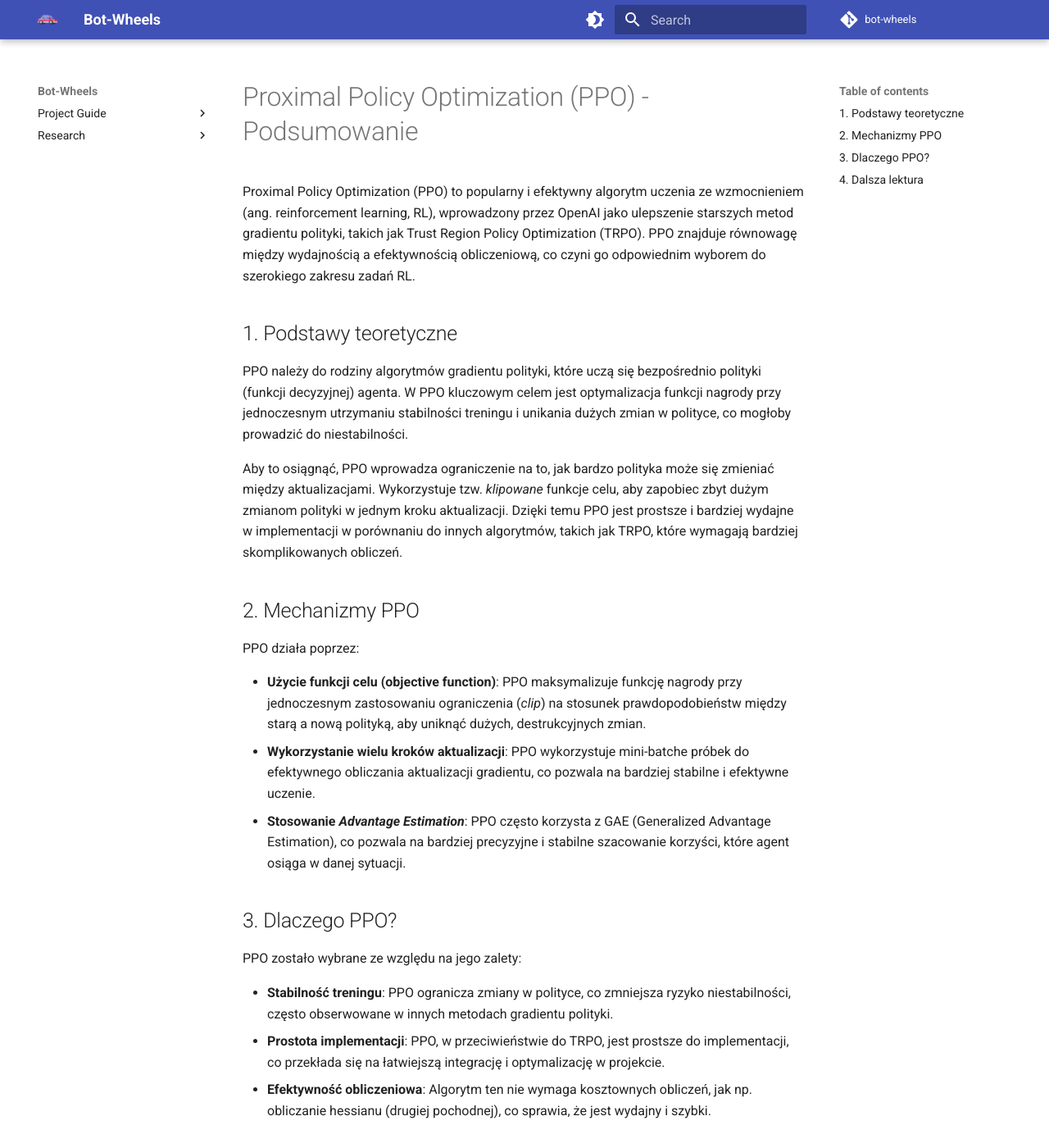
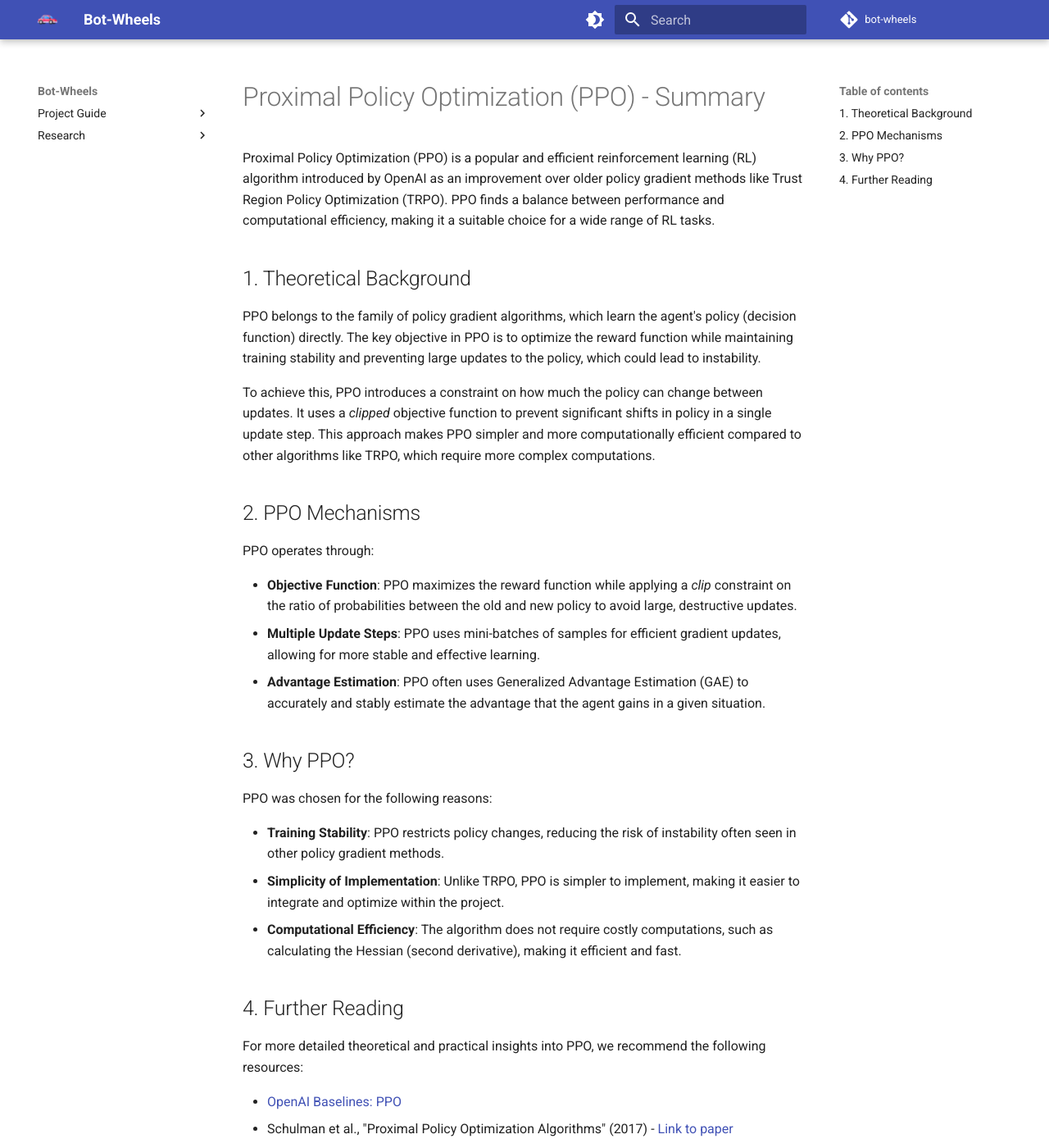
Before and after one commit to bot-wheels/docs, an MkDocs documentation site: the page built from docs/research/ppo-algorithms/summary.md, in a window 1280 px wide and 1400 px high. Shown: the whole window at 82% size. Built offline with MkDocs 1.6.1 and Material for MkDocs 9.7.7, drawn with Linux system fonts in a browser that asks for light colours; some of the changed text lies outside the part shown.

Commit message:
Translation
Translating pl language to english

```diff
--- a/docs/research/ppo-algorithms/summary.md
+++ b/docs/research/ppo-algorithms/summary.md
@@ -1,39 +1,39 @@
-# Proximal Policy Optimization (PPO) - Podsumowanie
+# Proximal Policy Optimization (PPO) - Summary
 
-Proximal Policy Optimization (PPO) to popularny i efektywny algorytm uczenia ze wzmocnieniem (ang. reinforcement learning, RL), wprowadzony przez OpenAI jako ulepszenie starszych metod gradientu polityki, takich jak Trust Region Policy Optimization (TRPO). PPO znajduje równowagę między wydajnością a efektywnością obliczeniową, co czyni go odpowiednim wyborem do szerokiego zakresu zadań RL.
+Proximal Policy Optimization (PPO) is a popular and efficient reinforcement learning (RL) algorithm introduced by OpenAI as an improvement over older policy gradient methods like Trust Region Policy Optimization (TRPO). PPO finds a balance between performance and computational efficiency, making it a suitable choice for a wide range of RL tasks.
 
-## 1. Podstawy teoretyczne
+## 1. Theoretical Background
 
-PPO należy do rodziny algorytmów gradientu polityki, które uczą się bezpośrednio polityki (funkcji decyzyjnej) agenta. W PPO kluczowym celem jest optymalizacja funkcji nagrody przy jednoczesnym utrzymaniu stabilności treningu i unikania dużych zmian w polityce, co mogłoby prowadzić do niestabilności.
+PPO belongs to the family of policy gradient algorithms, which learn the agent's policy (decision function) directly. The key objective in PPO is to optimize the reward function while maintaining training stability and preventing large updates to the policy, which could lead to instability.
 
-Aby to osiągnąć, PPO wprowadza ograniczenie na to, jak bardzo polityka może się zmieniać między aktualizacjami. Wykorzystuje tzw. *klipowane* funkcje celu, aby zapobiec zbyt dużym zmianom polityki w jednym kroku aktualizacji. Dzięki temu PPO jest prostsze i bardziej wydajne w implementacji w porównaniu do innych algorytmów, takich jak TRPO, które wymagają bardziej skomplikowanych obliczeń.
+To achieve this, PPO introduces a constraint on how much the policy can change between updates. It uses a *clipped* objective function to prevent significant shifts in policy in a single update step. This approach makes PPO simpler and more computationally efficient compared to other algorithms like TRPO, which require more complex computations.
 
-## 2. Mechanizmy PPO
+## 2. PPO Mechanisms
 
-PPO działa poprzez:
+PPO operates through:
 
-- **Użycie funkcji celu (objective function)**: PPO maksymalizuje funkcję nagrody przy jednoczesnym zastosowaniu ograniczenia (*clip*) na stosunek prawdopodobieństw między starą a nową polityką, aby uniknąć dużych, destrukcyjnych zmian.
-- **Wykorzystanie wielu kroków aktualizacji**: PPO wykorzystuje mini-batche próbek do efektywnego obliczania aktualizacji gradientu, co pozwala na bardziej stabilne i efektywne uczenie.
-- **Stosowanie *Advantage Estimation***: PPO często korzysta z GAE (Generalized Advantage Estimation), co pozwala na bardziej precyzyjne i stabilne szacowanie korzyści, które agent osiąga w danej sytuacji.
+- **Objective Function**: PPO maximizes the reward function while applying a *clip* constraint on the ratio of probabilities between the old and new policy to avoid large, destructive updates.
+- **Multiple Update Steps**: PPO uses mini-batches of samples for efficient gradient updates, allowing for more stable and effective learning.
+- **Advantage Estimation**: PPO often uses Generalized Advantage Estimation (GAE) to accurately and stably estimate the advantage that the agent gains in a given situation.
 
-## 3. Dlaczego PPO?
+## 3. Why PPO?
 
-PPO zostało wybrane ze względu na jego zalety:
+PPO was chosen for the following reasons:
 
-- **Stabilność treningu**: PPO ogranicza zmiany w polityce, co zmniejsza ryzyko niestabilności, często obserwowane w innych metodach gradientu polityki.
-- **Prostota implementacji**: PPO, w przeciwieństwie do TRPO, jest prostsze do implementacji, co przekłada się na łatwiejszą integrację i optymalizację w projekcie.
-- **Efektywność obliczeniowa**: Algorytm ten nie wymaga kosztownych obliczeń, jak np. obliczanie hessianu (drugiej pochodnej), co sprawia, że jest wydajny i szybki.
+- **Training Stability**: PPO restricts policy changes, reducing the risk of instability often seen in other policy gradient methods.
+- **Simplicity of Implementation**: Unlike TRPO, PPO is simpler to implement, making it easier to integrate and optimize within the project.
+- **Computational Efficiency**: The algorithm does not require costly computations, such as calculating the Hessian (second derivative), making it efficient and fast.
 
-## 4. Dalsza lektura
+## 4. Further Reading
 
-Aby zgłębić szczegóły teoretyczne i implementacyjne PPO, polecamy następujące źródła:
+For more detailed theoretical and practical insights into PPO, we recommend the following resources:
 
 - [OpenAI Baselines: PPO](https://openai.com/blog/openai-baselines-ppo/)
-- Schulman et al., "Proximal Policy Optimization Algorithms" (2017) - [Link do publikacji](https://arxiv.org/abs/1707.06347)
-- Sutton & Barto, "Reinforcement Learning: An Introduction" (2018) - Podstawowy podręcznik dotyczący teorii uczenia ze wzmocnieniem.
+- Schulman et al., "Proximal Policy Optimization Algorithms" (2017) - [Link to paper](https://arxiv.org/abs/1707.06347)
+- Sutton & Barto, "Reinforcement Learning: An Introduction" (2018) - A foundational textbook on reinforcement learning theory.
 
-Warto obejrzeć/przeczytać:
--https://openai.com/index/openai-baselines-ppo/
--https://www.youtube.com/watch?v=5P7I-xPq8u8
+Recommend to read/watch
+- [OpenAI Baselines: PPO Overview](https://openai.com/index/openai-baselines-ppo/)
+- [YouTube - Introduction to PPO](https://www.youtube.com/watch?v=5P7I-xPq8u8)
 
-PPO to algorytm, który znajduje szerokie zastosowanie w wielu projektach RL, dzięki czemu jest idealnym wyborem do naszych celów, zapewniając stabilność, wydajność i łatwość implementacji.
+PPO is a versatile algorithm widely used across various RL projects, making it an ideal choice for our purposes, ensuring stability, efficiency, and ease of implementation.
```
